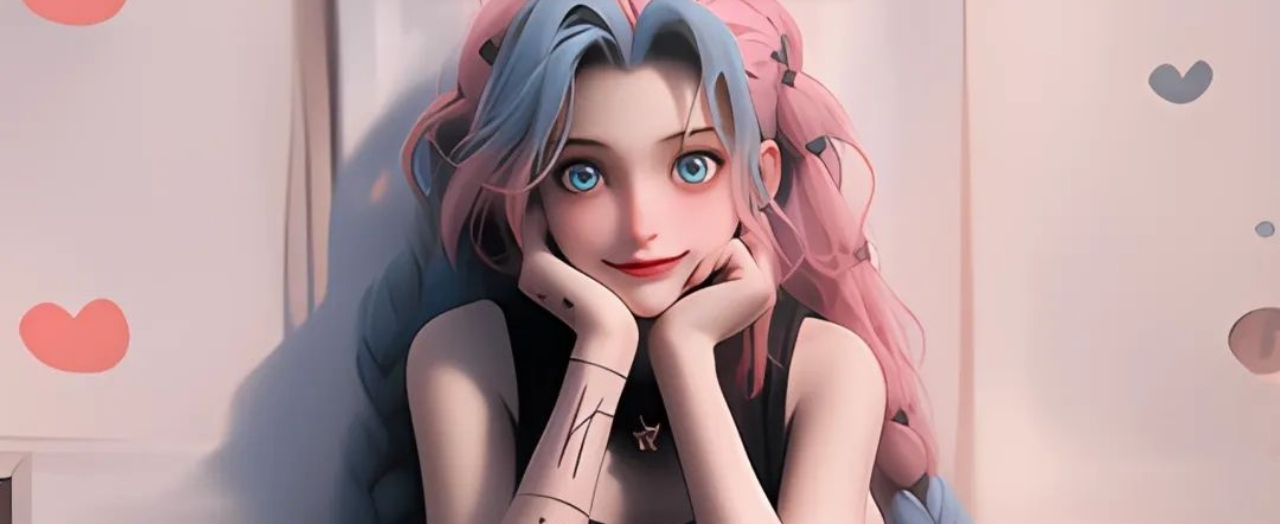
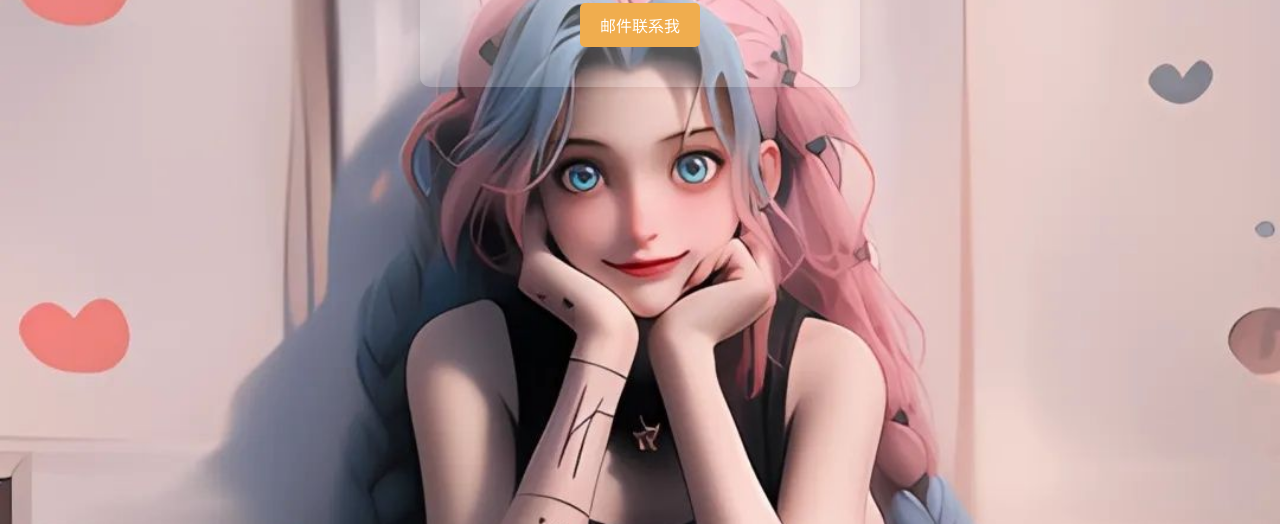
Before and after one commit to Lincorn/repo, a plain HTML site: page problems.html in a window 1280 px wide. Shown: the part 276-800 px from the top of the page. Drawn offline with Linux system fonts and the light colour scheme.

Commit message:
Update problems.html

```diff
--- a/problems.html
+++ b/problems.html
@@ -22,7 +22,7 @@
             background-repeat: no-repeat; /* 不重复 */
             background-attachment: fixed; /* 固定背景 */
             display: flex;
-            margin-top: -250px;  /* 向上移动div */
+            margin-top: -160px;  /* 向上移动div */
             justify-content: center;
             align-items: center;
             height: 100vh;
```
